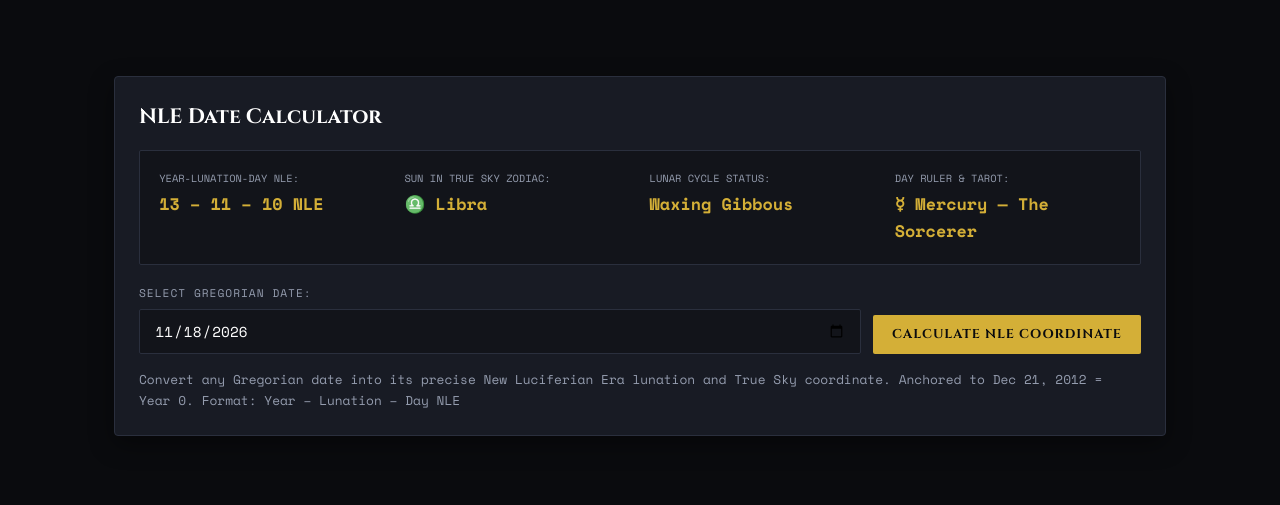
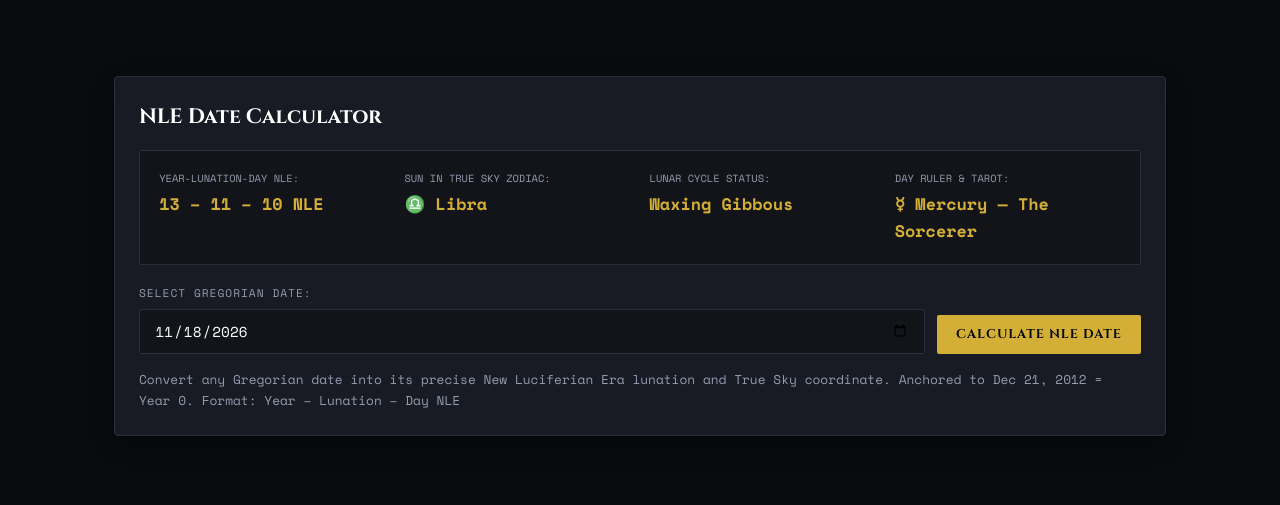
Before and after one commit to jeremycrow-code/newluciferianera, a plain HTML site: page index.html in a window 1280 px wide. Shown: the top 505 px of the page. Drawn offline with nearby package versions, Linux system fonts and the light colour scheme.

Commit message:
Update index.html

```diff
--- a/index.html
+++ b/index.html
@@ -111,7 +111,7 @@
                     <label for="gregorian-date">Select Gregorian Date:</label>
                     <input type="date" id="gregorian-date">
                 </div>
-                <button id="convert-btn" class="btn">Calculate NLE Coordinate</button>
+                <button id="convert-btn" class="btn">Calculate NLE Date</button>
             </div>
 
             <p class="instruction">Convert any Gregorian date into its precise New Luciferian Era lunation and True Sky coordinate. Anchored to Dec 21, 2012 = Year 0. Format: Year – Lunation – Day NLE</p>
```
